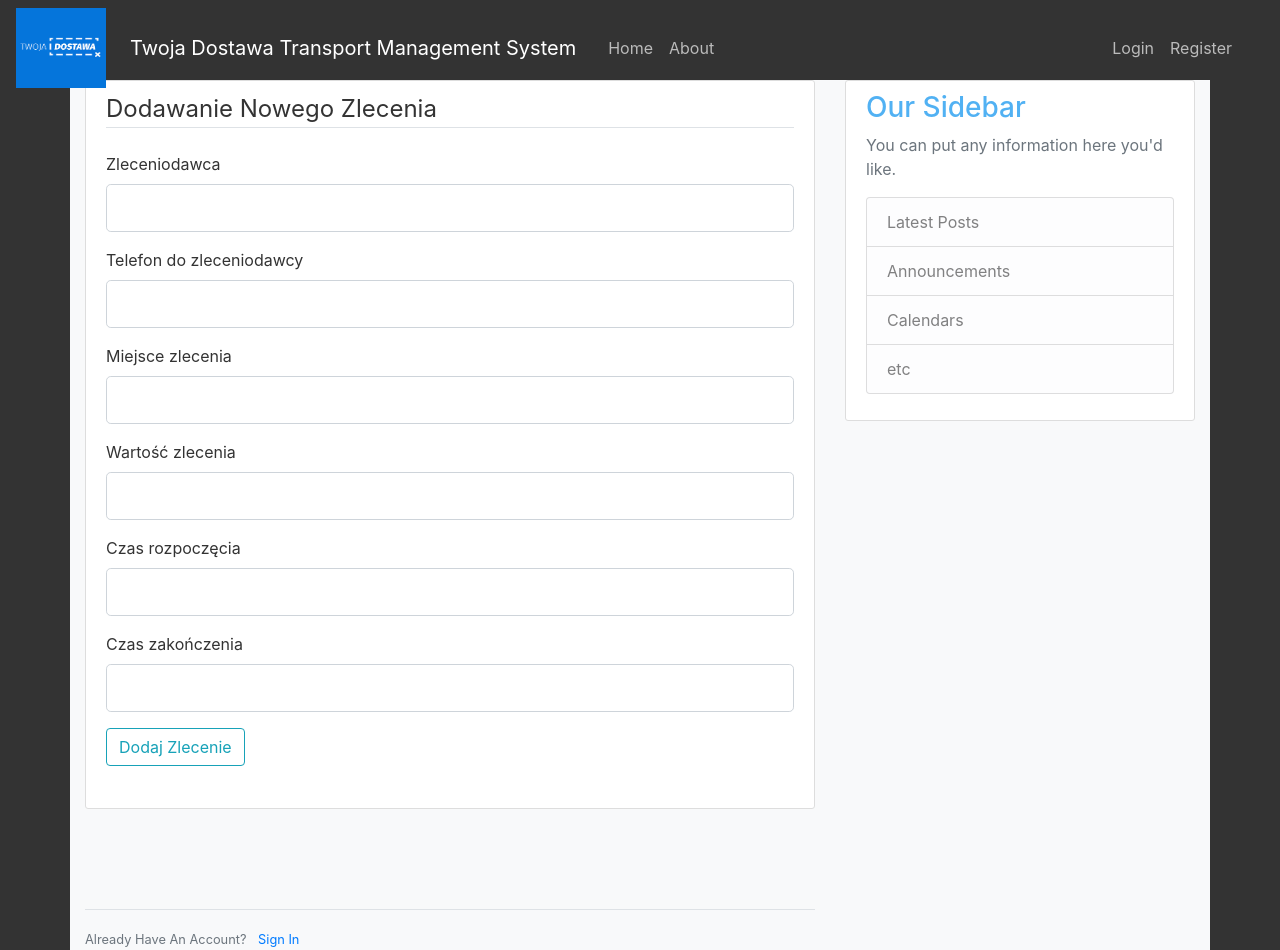
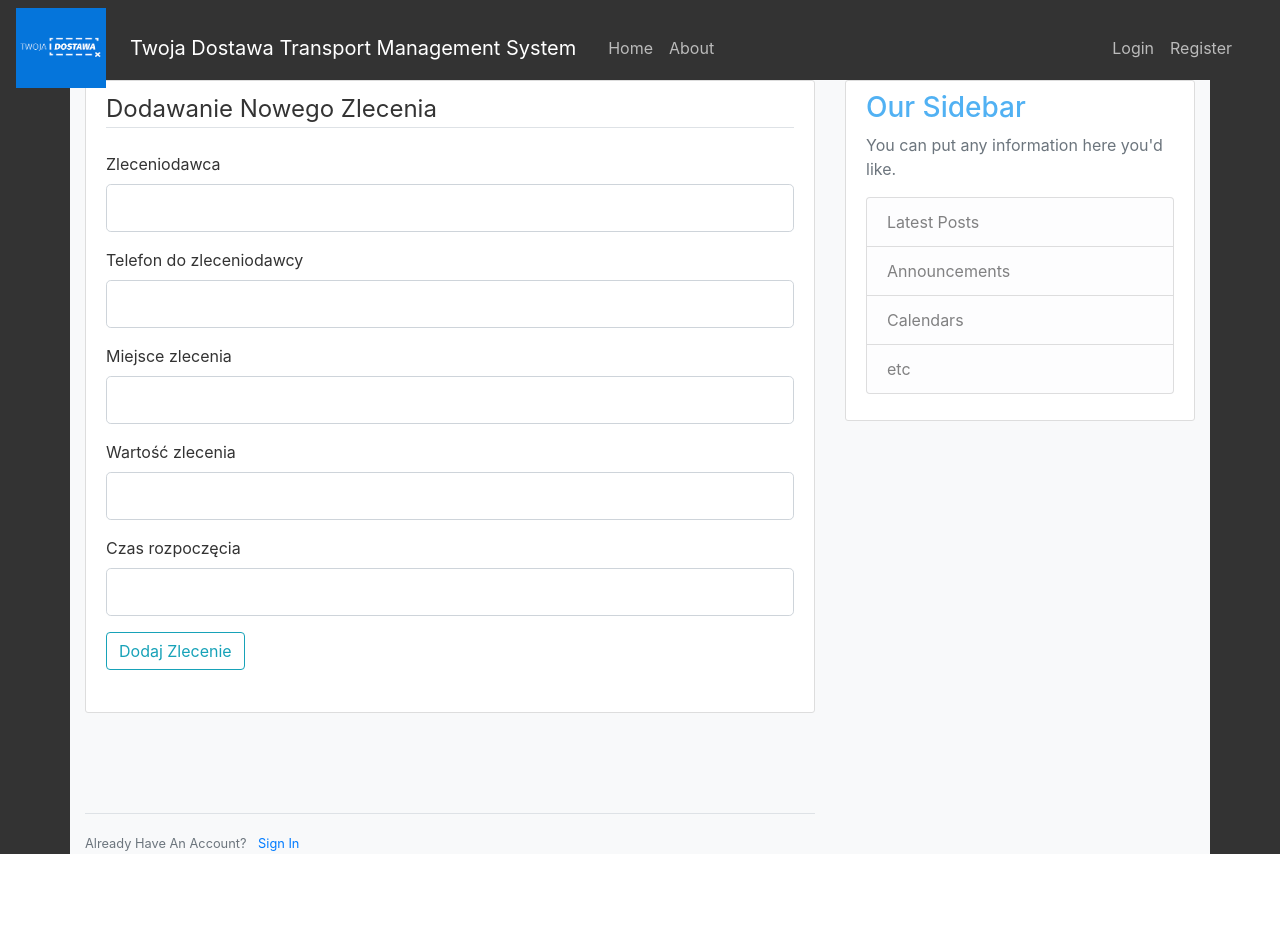
Before and after one commit to Introligator1998/TransportManagementSystem, a Flask app: page /addorder in a window 1280 px wide. After the commit the page ends 854 px from the top, so only its background shows below. Run offline with Flask 2, Linux system fonts and the light colour scheme; some libraries are stand-ins or nearby versions.

Commit message:
datetime parsing, kierowca home page

```diff
--- a/TMA/forms.py
+++ b/TMA/forms.py
@@ -7,8 +7,7 @@ from wtforms.validators import DataRequired, Length, Email, EqualTo, ValidationE
 from TMA.models import Uzytkownicy
 
 class LoginForm(FlaskForm):
-    login = StringField('Login',
-                        validators=[DataRequired()])
+    login = StringField('Login', validators=[DataRequired()])
     email = StringField('Email', validators=[Email()])
     password = PasswordField('Password', validators=[DataRequired()])
     remember = BooleanField('Remember Me')
--- a/TMA/models.py
+++ b/TMA/models.py
@@ -32,8 +32,7 @@ class Zlecenia (db.Model):
     __tablename__ = 'zlecenia'
     id_zlecenia = db.Column(db.Integer, primary_key = True)
     miejsce = db.Column(db.String(50), nullable = False)
-    czas_r = db.Column(db.String(50), nullable = False)
-    czas_z = db.Column(db.String(50), nullable = False)
+    czas_r = db.Column(db.DateTime, nullable = False)
     cena = db.Column(db.Float)
     zleceniodawca = db.Column(db.String(50),nullable = False)
     telefon = db.Column(db.String(15),nullable = False)
--- a/TMA/routes.py
+++ b/TMA/routes.py
@@ -49,13 +49,16 @@ def register():
 def add_order():
     form = AddOrder()
     if form.is_submitted():
+        date_time_obj = datetime.strptime(form.date_from.data, '%Y/%m/%d %H:%M')
+
         order = Zlecenia(miejsce=form.place.data, cena=form.price.data, zleceniodawca=form.customer.data,
-        telefon=form.customer_phone.data, czas_r=form.date_from.data, czas_z=form.date_to.data)
+                         telefon=form.customer_phone.data, czas_r=date_time_obj)
+
         db.session.add(order)
         db.session.commit()
         flash('Zlecenie zostało dodane!', 'success')
         return redirect(url_for('add_order'))
-    return render_template('addorder1.html', title='Dodaj zlecenie', form = form)
+    return render_template('addorder.html', title='Dodaj zlecenie', form = form)
 
 @app.route("/showorder", methods=['GET', 'POST'])
 def show_order():
@@ -77,7 +80,6 @@ def show_cars():
     # return redirect('/')
 
 
-
 @app.route("/login", methods=['GET', 'POST'])
 def login():
     if current_user.is_authenticated:
@@ -87,7 +89,11 @@ def login():
         user = Uzytkownicy.query.filter_by(login=form.login.data).first()
         if user and bcrypt.check_password_hash(user.password, form.password.data):
             login_user(user, remember=form.remember.data)
-            return redirect('home')
+            if current_user.id_upr == 1:
+                return redirect('showcars')
+            # TODO na podstawie uprawnień
+            else:
+                return redirect('home')
         else:
             flash('Login Nieudane. Sprawdź poprawność loginu i hasła', 'danger')
     return render_template('login.html', title='Login', form=form)
--- a/TMA/templates/addorder.html
+++ b/TMA/templates/addorder.html
@@ -1,87 +1,84 @@
 {% extends "layout.html" %}
 {% block content %}
+<link rel = "stylesheet" href ="../static/dtest/jquery.datetimepicker.min.css">
+<script src = "../static/dtest/jquery.js"></script>
+<script src = "../static/dtest/jquery.datetimepicker.full.js"></script>
+    <div class="content-section">
+        <form method="POST" action="">
+            {{ form.hidden_tag() }}
+            <fieldset class="form-group">
+                <legend class="border-bottom mb-4">Dodawanie Nowego Zlecenia</legend>
+                <div class="form-group">
+                    {{ form.customer.label(class="form-control-label") }}
+                    {% if form.customer.errors %}
+                        {{ form.customer(class="form-control form-control-lg is-invalid") }}
+                        <div class="invalid-feedback">
+                            {% for error in form.customer.errors %}
+                                <span>{{ error }}</span>
+                            {% endfor %}
+                        </div>
+                    {% else %}
+                        {{ form.customer(class="form-control form-control-lg") }}
+                    {% endif %}
+                </div>
+                <div class="form-group">
+                    {{ form.customer_phone.label(class="form-control-label") }}
 
-<head>
-    <meta charset="utf-8">
-    <title>Bootstrap</title>
-    <link href = "https://stackpath.bootstrapcdn.com/bootstrap/4.3.1/css/bootstrap.min.css", rel = "stylesheet">
-    <link rel = "stylesheet" href ="../static/dtest/jquery.datetimepicker.min.css">
-    <script src = "../static/dtest/jquery.js"></script>
-    <script src = "../static/dtest/jquery.datetimepicker.full.js"></script>
-</head>
+                    {% if form.customer_phone.errors %}
+                        {{ form.customer_phone(class="form-control form-control-lg is-invalid") }}
+                        <div class="invalid-feedback">
+                            {% for error in form.customer_phone.errors %}
+                                <span>{{ error }}</span>
+                            {% endfor %}
+                        </div>
+                    {% else %}
+                        {{ form.customer_phone(class="form-control form-control-lg") }}
+                    {% endif %}
+                </div>
+                <div class="form-group">
+                    {{ form.place.label(class="form-control-label") }}
+
+                    {% if form.place.errors %}
+                        {{ form.place(class="form-control form-control-lg is-invalid") }}
+                        <div class="invalid-feedback">
+                            {% for error in form.place.errors %}
+                                <span>{{ error }}</span>
+                            {% endfor %}
+                        </div>
+                    {% else %}
+                        {{ form.place(class="form-control form-control-lg") }}
+                    {% endif %}
+                </div>
+                <div class="form-group">
+                    {{ form.price.label(class="form-control-label") }}
+                    {% if form.price.errors %}
+                        {{ form.price(class="form-control form-control-lg is-invalid") }}
+                        <div class="invalid-feedback">
+                            {% for error in form.price.errors %}
+                                <span>{{ error }}</span>
+                            {% endfor %}
+                        </div>
+                    {% else %}
+                        {{ form.price(class="form-control form-control-lg") }}
+                    {% endif %}
+                </div>
 
 
-    <div class = "container mt-5 mb-5" style="width: 500px">
-
-        <form method="POST" action="/addorder" role="form">
-            <input id="csrf_token" name="csrf_token" type="hidden" value="Ijc4YzBhNTNmYTVmZDU1M2Q4NTZlNzNhMjM2NmNiMTUxNThiMWQ2YTYi.XwmtKw.IWi0Z6KoLHjuzHsg4-TIG5VLYiQ">
-            <fieldset class="form-group">
-                <br><br><br>
-                <legend class="border-bottom mb-4">Dodawanie zlecenia</legend>
-                <div class="form-group">
-                   TODO branie id z bazy#}
-                    <label class="form-control-label" for="name">id (TODO)</label>
-                    <input class="form-control form-control-lg" id="order_id" name="order_id" required type="text" value="">
-                </div>
-                <div class="form-group">
-                    <label class="form-control-label" for="place">Miejsce</label>
-                    <input class="form-control form-control-lg" id="place" name="place" required type="text" value="">
-                </div>
-                <div class="form-group">
-                    <label class="form-control-label" for="price">Wartość</label>
-                    <input class="form-control form-control-lg" id="price" name="price" required type="text" value="">
-                </div>
-                <div class="form-group">
-                    <label class="form-control-label" for="customer">Zleceniodawca</label>
-                    <input class="form-control form-control-lg" id="customer" name="customer" type="text" value="">
-                </div>
-                <div class="form-group">
-                    <label class="form-control-label" for="customer_phone">Numer kontaktowy</label>
-                    <input class="form-control form-control-lg" id="customer_phone" name="customer_phone" type="text" value="">
-                </div>
-{#                TODO alert wybrano inny dzień#}
-                <h3>Wybierz czas zlecenia`</h3>
-                <div class = "datepicker1">
-                    <input id = "datepicker_from" name="datepicker_from">
+                <div class ="form-group">
+                    {{ form.date_from.label(class="form-control-label") }}
+                    {{ form.date_from(class="form-control form-control-lg") }}
                 </div>
                     <script>
-                        $("#datepicker_from").datetimepicker();
+                        $("#date_from").datetimepicker();
                     </script>
-                <p></p>
-                <div class = "datepicker2">
-                    <input id = "datepicker_to" name="datepicker_to">
-                    </div>
-                    <script>
-                        $("#datepicker_to").datetimepicker();
-                    </script>
-
-                <div>
-                    <button id="Submit" type="submit">Dodaj</button>
+                <div class="form-group">
+                {{ form.sub(class="btn btn-outline-info") }}
                 </div>
-{#                <div class="form-group">#}
-{#                    <label class="form-control-label" for="confirm_password">Powtórz hasło</label>#}
-{#                    <input class="form-control form-control-lg" id="confirm_password" name="confirm_password" required type="password" value="">#}
-{#                </div>#}
-{#                <div class="form-group">#}
-{#                    <label class="form-control-label" for="permissions">Uprawnienia</label>#}
-{#                        <ul class="form-control form-control-lg is-invalid" id="permissions"><li><input checked id="permissions-0" name="permissions" type="radio" value="1"> <label for="permissions-0">Manager</label></li><li><input id="permissions-1" name="permissions" type="radio" value="2"> <label for="permissions-1">Logistyk</label></li><li><input id="permissions-2" name="permissions" type="radio" value="3"> <label for="permissions-2">Kierowca</label></li></ul>#}
-{#                        <div class="invalid-feedback">#}
-{#                        </div>#}
-{#                </div>#}
-            </fieldset>
-{#            <div class="form-group">#}
-{#                <input class="btn btn-outline-info" id="submit" name="submit" type="submit" value="Sign Up">#}
-{#            </div>#}
         </form>
     </div>
-{#    <script src = "https://code.jquery.com/jquery-3.3.1.min.js"></script>#}
-{#    <script src = "https://cdnjs.cloudflare.com/ajax/libs/popper.js/1.14.7/umd/popper.min.js"></script>#}
-{#    <script src = "https://stackpath.bootstrapcdn.com/bootstrap/4.3.1/js/bootstrap.min.js"></script>#}
-{#    <script src = "jquery.datetimepicker.full.min.js"></script>#}
-{#    <script>#}
-{#        $('#picker').datetimepicker({timepicker: true, datepicker: true, format: 'YYYY-MM-DD h:mm a'})#}
-{##}
-{#    </script>#}
-</body>
-</html>
+    <div class="border-top pt-3">
+        <small class="text-muted">
+            Already Have An Account? <a class="ml-2" href="{{ url_for('login') }}">Sign In</a>
+        </small>
+    </div>
 {% endblock content %}
--- a/TMA/templates/addorder1.html
+++ /dev/null
@@ -1,92 +0,0 @@
-{% extends "layout.html" %}
-{% block content %}
-<link rel = "stylesheet" href ="../static/dtest/jquery.datetimepicker.min.css">
-<script src = "../static/dtest/jquery.js"></script>
-<script src = "../static/dtest/jquery.datetimepicker.full.js"></script>
-    <div class="content-section">
-        <form method="POST" action="">
-            {{ form.hidden_tag() }}
-            <fieldset class="form-group">
-                <legend class="border-bottom mb-4">Dodawanie Nowego Zlecenia</legend>
-                <div class="form-group">
-                    {{ form.customer.label(class="form-control-label") }}
-                    {% if form.customer.errors %}
-                        {{ form.customer(class="form-control form-control-lg is-invalid") }}
-                        <div class="invalid-feedback">
-                            {% for error in form.customer.errors %}
-                                <span>{{ error }}</span>
-                            {% endfor %}
-                        </div>
-                    {% else %}
-                        {{ form.customer(class="form-control form-control-lg") }}
-                    {% endif %}
-                </div>
-                <div class="form-group">
-                    {{ form.customer_phone.label(class="form-control-label") }}
-
-                    {% if form.customer_phone.errors %}
-                        {{ form.customer_phone(class="form-control form-control-lg is-invalid") }}
-                        <div class="invalid-feedback">
-                            {% for error in form.customer_phone.errors %}
-                                <span>{{ error }}</span>
-                            {% endfor %}
-                        </div>
-                    {% else %}
-                        {{ form.customer_phone(class="form-control form-control-lg") }}
-                    {% endif %}
-                </div>
-                <div class="form-group">
-                    {{ form.place.label(class="form-control-label") }}
-
-                    {% if form.place.errors %}
-                        {{ form.place(class="form-control form-control-lg is-invalid") }}
-                        <div class="invalid-feedback">
-                            {% for error in form.place.errors %}
-                                <span>{{ error }}</span>
-                            {% endfor %}
-                        </div>
-                    {% else %}
-                        {{ form.place(class="form-control form-control-lg") }}
-                    {% endif %}
-                </div>
-                <div class="form-group">
-                    {{ form.price.label(class="form-control-label") }}
-                    {% if form.price.errors %}
-                        {{ form.price(class="form-control form-control-lg is-invalid") }}
-                        <div class="invalid-feedback">
-                            {% for error in form.price.errors %}
-                                <span>{{ error }}</span>
-                            {% endfor %}
-                        </div>
-                    {% else %}
-                        {{ form.price(class="form-control form-control-lg") }}
-                    {% endif %}
-                </div>
-
-
-                <div class ="form-group">
-                    {{ form.date_from.label(class="form-control-label") }}
-                    {{ form.date_from(class="form-control form-control-lg") }}
-                </div>
-                    <script>
-                        $("#date_from").datetimepicker();
-                    </script>
-                <div class= "form-group">
-
-                    {{ form.date_to.label(class="form-control-label") }}
-                    {{ form.date_to(class="form-control form-control-lg") }}
-                </div>
-                    <script>
-                        $("#date_to").datetimepicker();
-                    </script>
-                <div class="form-group">
-                {{ form.sub(class="btn btn-outline-info") }}
-                </div>
-        </form>
-    </div>
-    <div class="border-top pt-3">
-        <small class="text-muted">
-            Already Have An Account? <a class="ml-2" href="{{ url_for('login') }}">Sign In</a>
-        </small>
-    </div>
-{% endblock content %}
--- a/TMA/templates/login.html
+++ b/TMA/templates/login.html
@@ -1,7 +1,6 @@
 {% extends "layout.html" %}
 {% block content %}
     <div class="content-section">
-
         <form method="POST" action="">
             {{ form.hidden_tag() }}
             <fieldset class="form-group">
```
Also changed, not shown: TMA/templates/showcars.html (+14 -1 lines), TMA/twojanowa.db (deleted).
